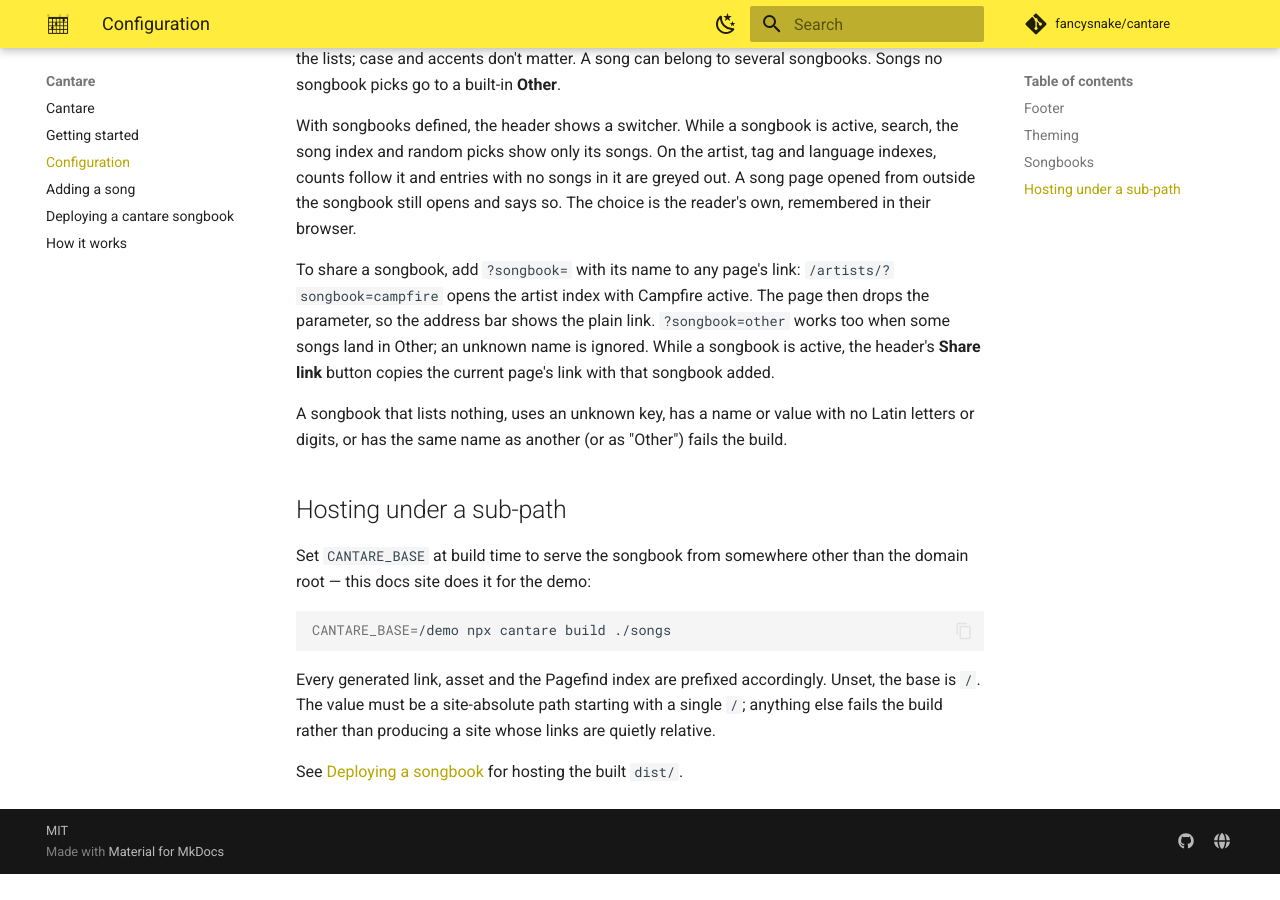
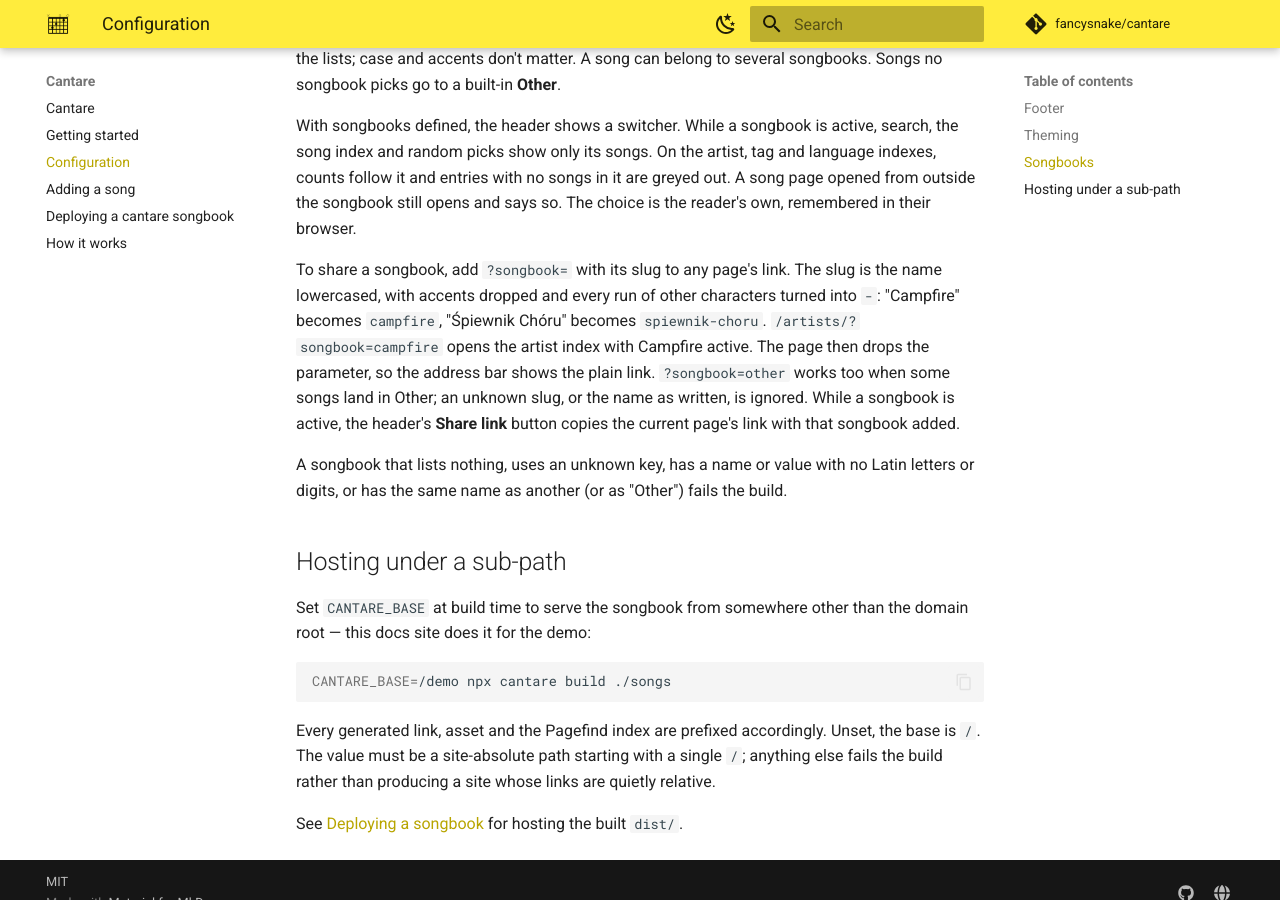
Before and after one commit to fancysnake/cantare, an MkDocs documentation site: the page built from docs/configuration.md, in a window 1280 px wide and 900 px high, scrolled down 1083 px. Built offline with MkDocs 1.6.1 and Material for MkDocs 9.7.7, drawn with Linux system fonts in a browser that asks for light colours; comment, search, counter and statistics services are not loaded; before the commit the page ends 1957 px from its top, so only the background shows below that.

Commit message:
chore: act on the review triage

```diff
--- a/docs/configuration.md
+++ b/docs/configuration.md
@@ -56,11 +56,13 @@ artist, tag and language indexes, counts follow it and entries with no songs
 in it are greyed out. A song page opened from outside the songbook still opens
 and says so. The choice is the reader's own, remembered in their browser.
 
-To share a songbook, add `?songbook=` with its name to any page's link:
-`/artists/?songbook=campfire` opens the artist index with Campfire active.
-The page then drops the parameter, so the address bar shows the plain link.
-`?songbook=other` works too when some songs land in Other; an unknown name is
-ignored. While a songbook is active, the header's **Share link** button copies
+To share a songbook, add `?songbook=` with its slug to any page's link. The
+slug is the name lowercased, with accents dropped and every run of other
+characters turned into `-`: "Campfire" becomes `campfire`, "Śpiewnik Chóru"
+becomes `spiewnik-choru`. `/artists/?songbook=campfire` opens the artist index
+with Campfire active. The page then drops the parameter, so the address bar
+shows the plain link. `?songbook=other` works too when some songs land in
+Other; an unknown slug, or the name as written, is ignored. While a songbook is active, the header's **Share link** button copies
 the current page's link with that songbook added.
 
 A songbook that lists nothing, uses an unknown key, has a name or value with no
```
Also changed, not shown: CHANGELOG.md (+3 -2 lines), 1 other file.
